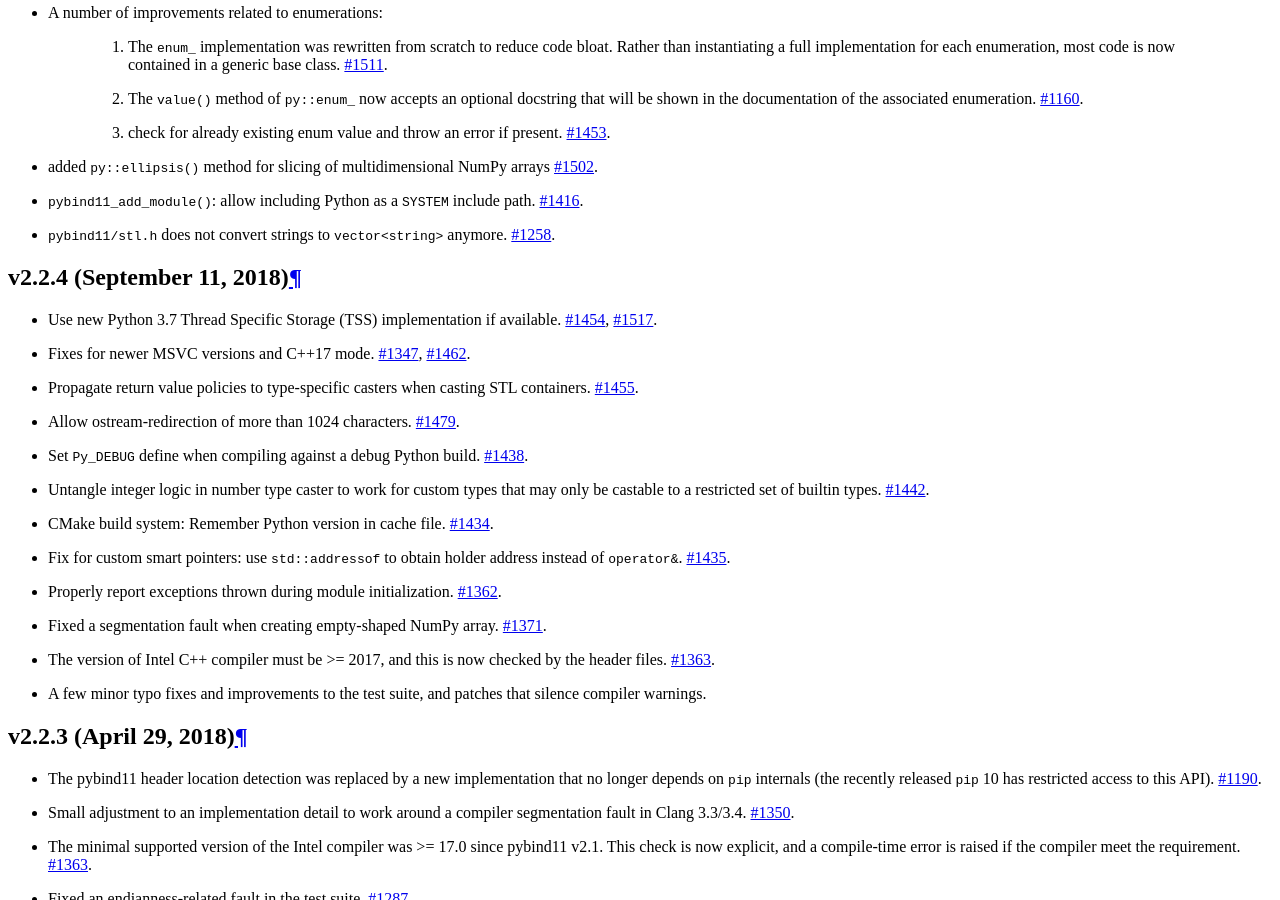
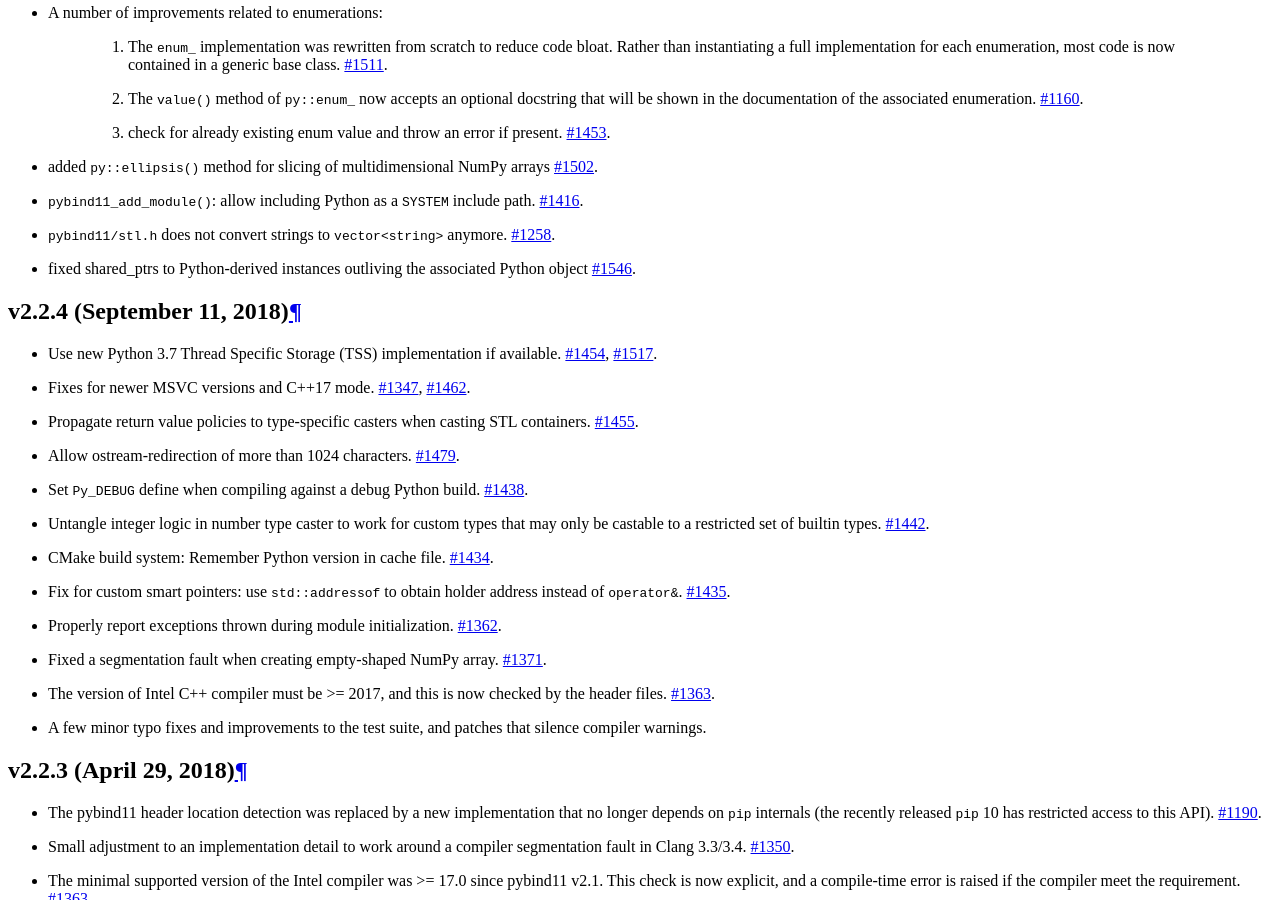
Before and after one commit to pybind/pybind11, a Sphinx documentation site: the page built from docs/changelog.rst, in a window 1280 px wide and 900 px high, scrolled down 1349 px. Built offline with Sphinx 7.4.7 and the Read the Docs theme 2.0.0, drawn with Linux system fonts in a browser that asks for light colours.

Commit message:
Staw man solution to #1546

```diff
--- a/docs/changelog.rst
+++ b/docs/changelog.rst
@@ -49,6 +49,9 @@
 
 * ``pybind11/stl.h`` does not convert strings to ``vector<string>`` anymore.
   `#1258 <https://github.com/pybind/pybind11/issues/1258>`_.
+
+* fixed shared_ptrs to Python-derived instances outliving the associated Python object
+  `#1546 <https://github.com/pybind/pybind11/issues/1546>`_.
 
 v2.2.4 (September 11, 2018)
 -----------------------------------------------------
```
Also changed, not shown: 2 other files.
